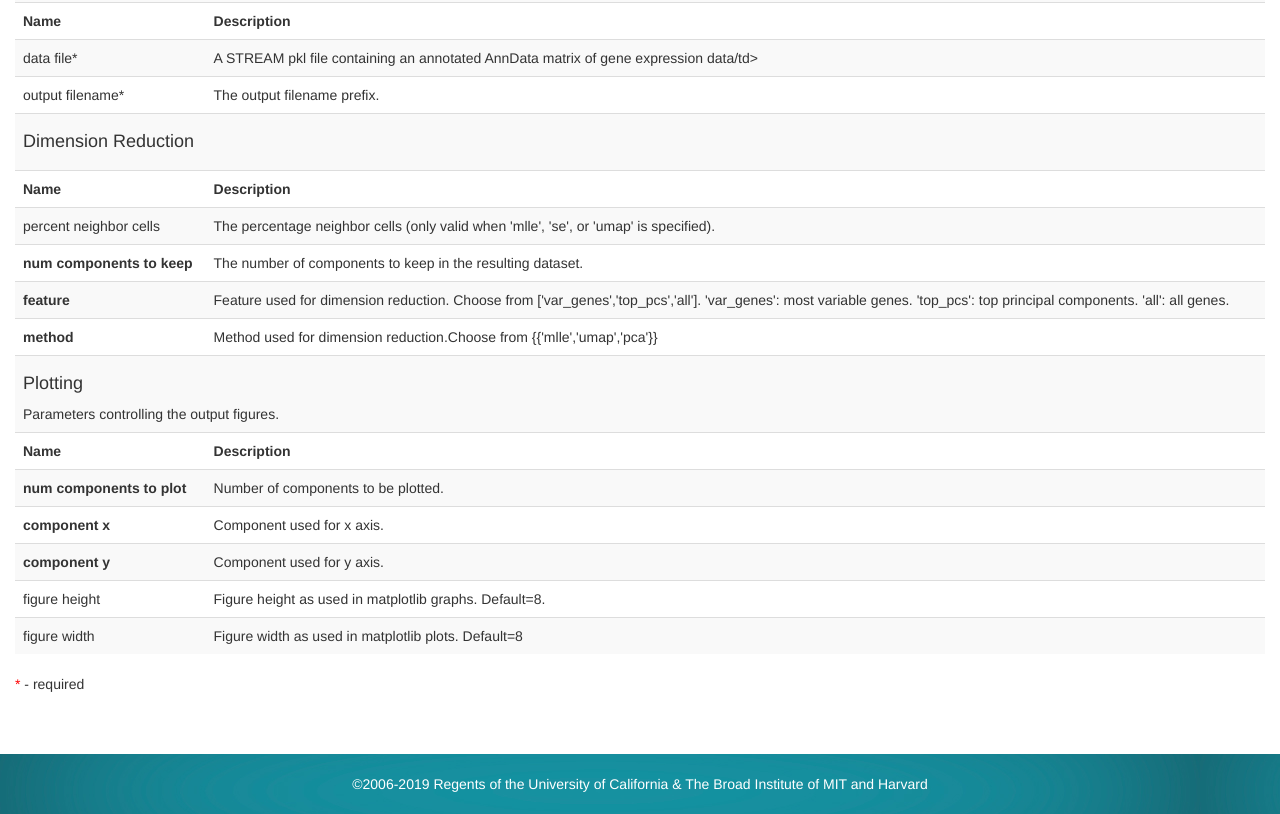
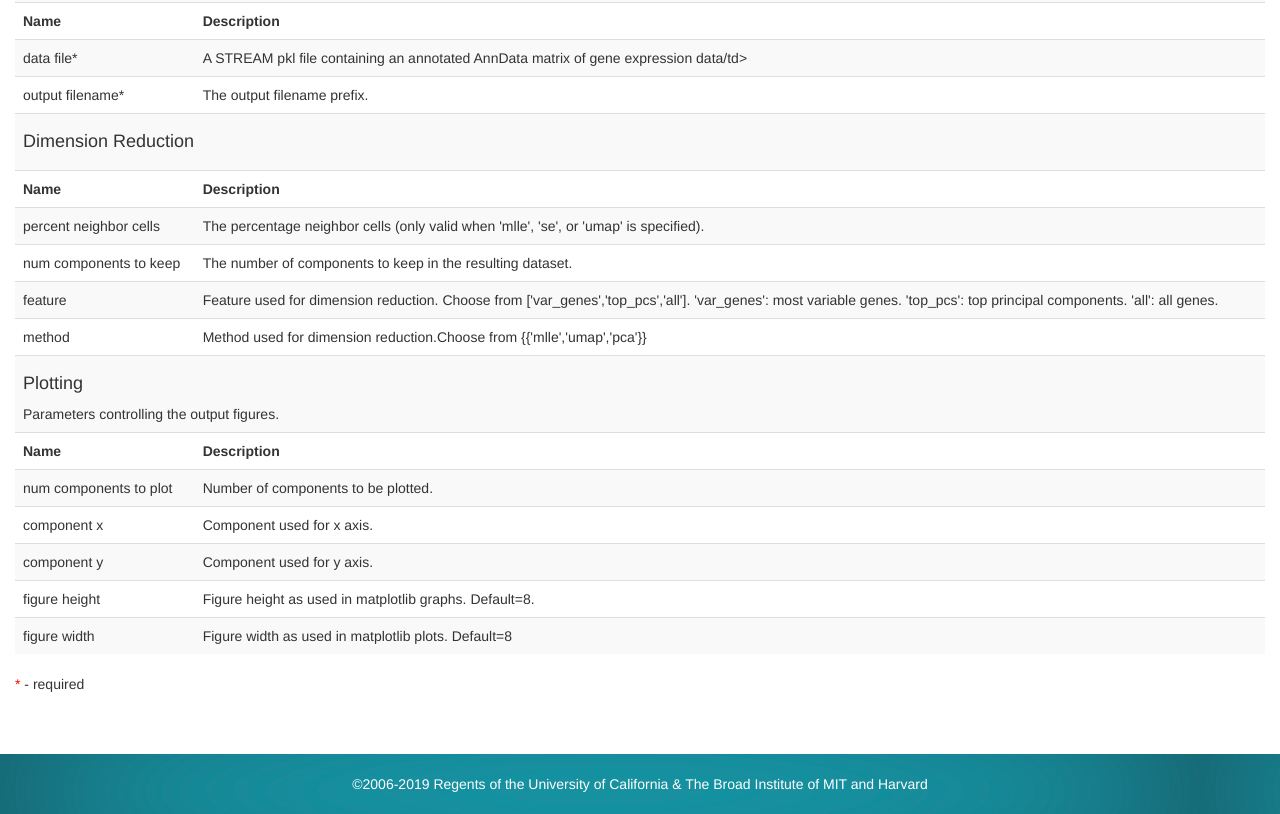
Before and after one commit to genepattern/STREAM.DimensionReduction, a plain HTML site: page docs/index.html in a window 1280 px wide. Shown: the part 1328-2142 px from the top of the page. Drawn offline with Linux system fonts and the light colour scheme.

Commit message:
correct formatting

```diff
--- a/docs/index.html
+++ b/docs/index.html
@@ -122,15 +122,15 @@ Ref: Nestorowa, S. et al. <a href="https://www.ncbi.nlm.nih.gov/pubmed/27365425"
 			<td> The percentage neighbor cells (only valid when 'mlle', 'se', or 'umap' is specified).  </td>
 		</tr>
                <tr>
-                        <th>num components to keep</th>
+                        <td>num components to keep</td>
                         <td>The number of components to keep in the resulting dataset.</td>
                 </tr>
                 <tr>
-                        <th>feature</th>
+                        <td>feature</td>
                         <td>Feature used for dimension reduction. Choose from ['var_genes','top_pcs','all']. 'var_genes': most variable genes. 'top_pcs': top principal components. 'all': all genes.</td>
                 </tr>
                 <tr>
-                        <th>method</th>
+                        <td>method</td>
                         <td>Method used for dimension reduction.Choose from {{'mlle','umap','pca'}}</td>
                 </tr>
 
@@ -143,15 +143,15 @@ Ref: Nestorowa, S. et al. <a href="https://www.ncbi.nlm.nih.gov/pubmed/27365425"
                         <th>Description</th>
                 </tr>
                <tr>
-                        <th>num components to plot</th>
+                        <td>num components to plot</td>
                         <td>	Number of components to be plotted.</td>
                 </tr>
                <tr>
-                        <th>component x</th>
+                        <td>component x</td>
                         <td>	Component used for x axis.</td>
                 </tr>
                <tr>
-                        <th> component y</th>
+                        <td> component y</td>
                         <td>	Component used for y axis.</td>
                 </tr>
 
```
